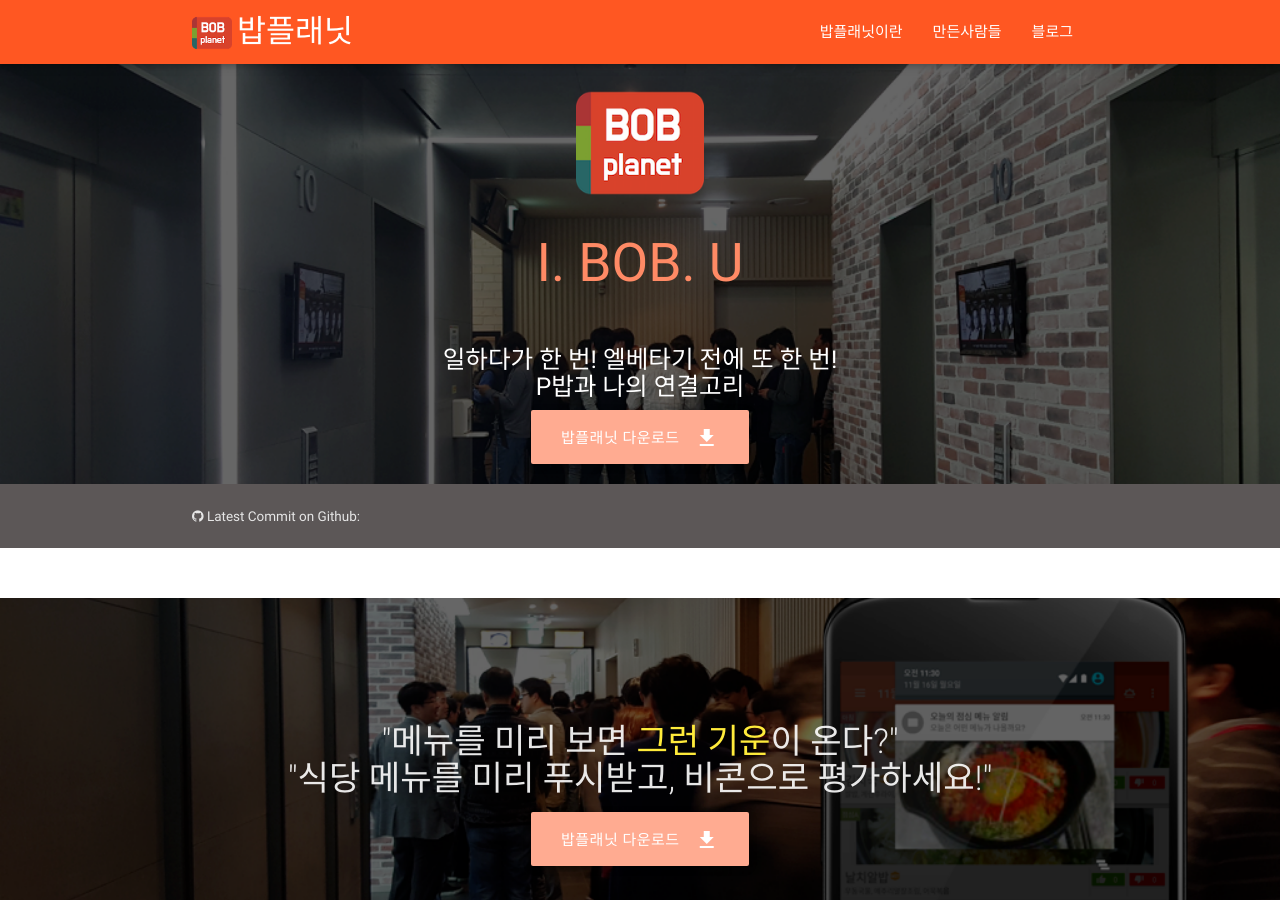
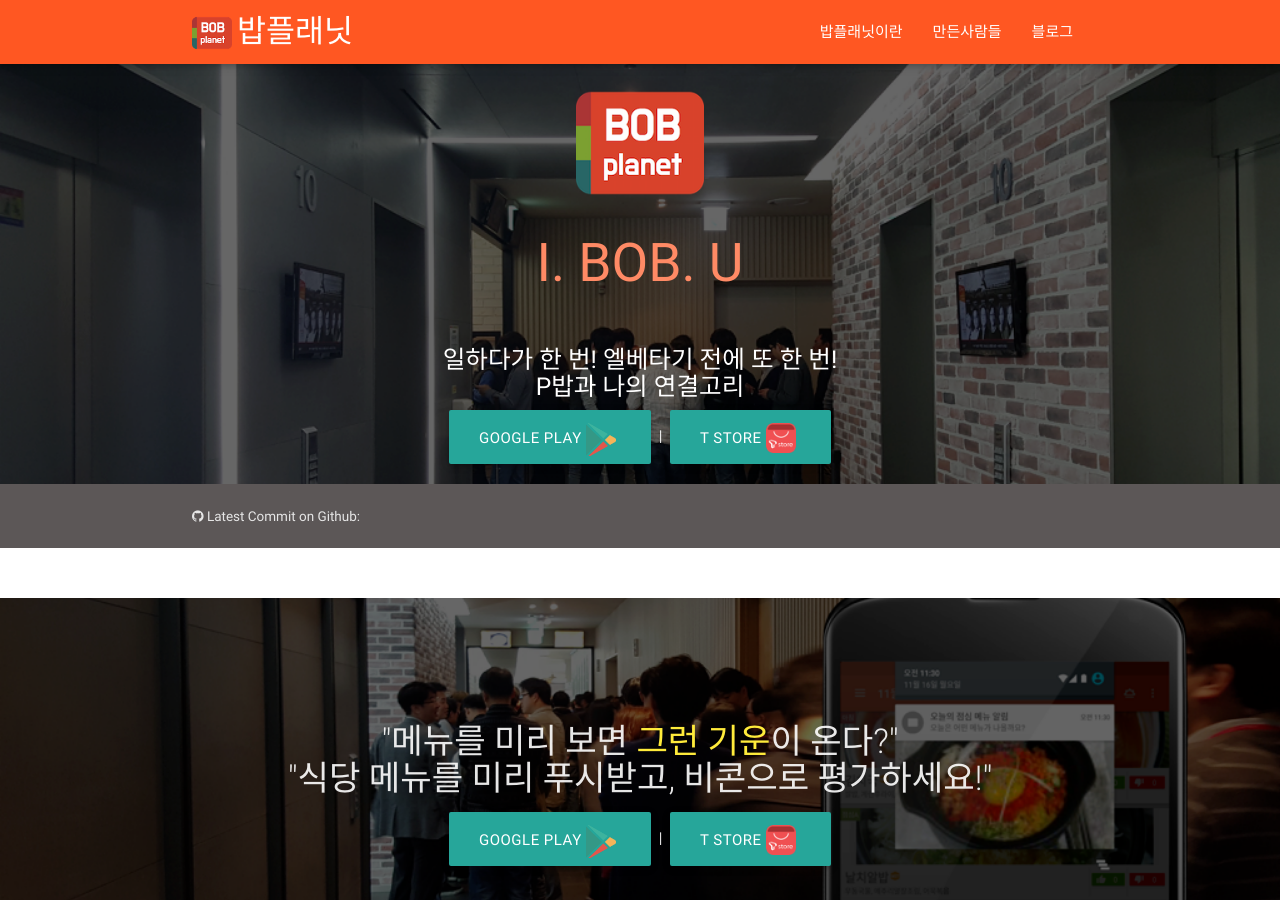
Before and after one commit to bobplanet/bobplanet.github.io, a Jekyll site: the page built from index.html, in a window 1280 px wide and 900 px high. Built offline with Jekyll 4.4.1, drawn with Linux system fonts in a browser that asks for light colours; nearby versions of some CDN libraries; comment, search, counter and statistics services are not loaded.

Commit message:
fb pixel 적용 및 관련 코드 수정
- 구글 / 티스토어 링크 분리
- 각 링크마다 캠페인코드 적용
- 페이스북 픽셀 적용

```diff
--- a/_includes/footer.html
+++ b/_includes/footer.html
@@ -13,8 +13,8 @@
 			</div>
 			<div id="footerAD" class="col l3 s12">
 				<h5 class="white-text">밥플래닛 다운로드</h5>
-				<a href="https://play.google.com/store/apps/details?id=kr.bobplanet.android&utm_source=global_co&utm_medium=prtnr&utm_content=Mar2515&utm_campaign=PartBadge&pcampaignid=MKT-AC-global-none-all-co-pr-py-PartBadges-Oct1515-1"><img class="download_badge appDownload" alt="Get it on Google Play" src="https://play.google.com/intl/en_us/badges/images/apps/en-play-badge.png"/></a><br />
-				<a href="http://onesto.re/0000694906" target="_blank"><img class="download_badge appDownload" alt="Enjoy on T store" src="/assets/images/Tstore Badge 172.png"/></a>
+				<a href="https://play.google.com/store/apps/details?id=kr.bobplanet.android&utm_source=main&utm_medium=site&utm_content=footer&utm_campaign=PartBadge&pcampaignid=MKT-AC-global-none-all-co-pr-py-PartBadges-Oct1515-1"><img class="download_badge appDownload" alt="Get it on Google Play" src="https://play.google.com/intl/en_us/badges/images/apps/en-play-badge.png"/></a><br />
+				<a href="http://onesto.re/0000694906?utm_source=main&utm_medium=site&utm_content=footer&utm_campaign=PartBadge" target="_blank"><img class="download_badge appDownload" alt="Enjoy on T store" src="/assets/images/Tstore Badge 172.png"/></a>
 
 			</div>
 			<div class="col l3 s12">
--- a/_includes/head.html
+++ b/_includes/head.html
@@ -33,15 +33,17 @@
 
 fbq('init', '1658264441122115');
 fbq('track', "PageView");
-fbq('track', 'Lead', {
-	// content_name: 'app download',
-	content_category:  'app download'
+fbq('track', 'ViewContent', {
+	content_name: 'bobplanet main page',
+	content_category:  'Web > main',
+	value: 0.25,
+	currency: 'USD'
 });
 
 </script>
-<noscript><img height="1" width="1" style="display:none"
+<!-- <noscript><img height="1" width="1" style="display:none"
 src="https://www.facebook.com/tr?id=1658264441122115&ev=PageView&noscript=1"
-/></noscript>
+/></noscript> -->
 <!-- End Facebook Pixel Code -->
 
 
--- a/assets/js/init.js
+++ b/assets/js/init.js
@@ -127,7 +127,17 @@
 
 $('.appDownload').click(function(){
   var banner_click = $(this).parents('div[id]').attr('id');
-  ga('send', 'event', 'BannerBtnClick', 'appDownload', banner_click);
+  var download_market = $(this).text();
+  ga('send', 'event', 'BannerBtnClick', download_market, banner_click);
+
+  fbq('track', 'AddToCart', {
+    content_name: 'App download',
+    content_category: 'Android > ' + download_market,
+    content_type: banner_click,
+    value: 1.00,
+    currency: 'USD'
+  });
+
 });
 
 $('.githubJoin').click(function(){
@@ -136,7 +146,5 @@
 });
 
 
-
-
   }); // end of document ready
 })(jQuery); // end of jQuery name space
--- /dev/null
+++ b/event.html
@@ -0,0 +1,3 @@
+---
+layout: default
+---
--- a/index.html
+++ b/index.html
@@ -13,8 +13,9 @@
         <h5 class="header col s12 white-text" >
           일하다가 한 번! 엘베타기 전에 또 한 번!<br />P밥과 나의 연결고리
         </h5>
-        <a href="http://skpla.net/bobplanet" target="_blank" class="appDownload waves-effect waves-light btn-large deep-orange lighten-3"><i class="material-icons right">file_download</i>밥플래닛 다운로드 </a>
-        <br />
+          <a href="https://play.google.com/store/apps/details?id=kr.bobplanet.android&referrer=utm_source%3Dmain%26utm_medium%3Dsite%26utm_content%3Dindex-banner%26utm_campaign%3DPartBadge" target="_blank" class="appDownload waves-effect waves-light btn-large  "><img width="30" class="icon right" src="/assets/images/1449132244_google_play.png"><span class="hide-on-med-and-down">Google Play&nbsp;</span></a>
+          &nbsp;|&nbsp;
+          <a href="http://onesto.re/0000694906?referrer=utm_source%3Dmain%26utm_medium%3Dsite%26utm_content%3Dindex-banner%26utm_campaign%3DPartBadge" target="_blank" class="appDownload waves-effect waves-light btn-large "><img width="30" class="icon right" src="/assets/images/Tstore.png"><span class="hide-on-med-and-down">T store&nbsp;</span></a><br />
       </div>
     </div>
   </div>
@@ -93,8 +94,9 @@
         "메뉴를 미리 보면 <span class="yellow-text">그런 기운</span>이 온다?"<br />"식당 메뉴를 미리 푸시받고, 비콘으로 평가하세요!"
 
         </h4>
-          <a href="http://skpla.net/bobplanet" target="_blank" class="appDownload waves-effect waves-light btn-large deep-orange lighten-3"><i class="material-icons right">file_download</i>밥플래닛 다운로드</a>
-
+          <a href="https://play.google.com/store/apps/details?id=kr.bobplanet.android&referrer=utm_source%3Dmain%26utm_medium%3Dsite%26utm_content%3Dbanner02%26utm_campaign%3DPartBadge" target="_blank" class="appDownload waves-effect waves-light btn-large  "><img width="30" class="icon right" src="/assets/images/1449132244_google_play.png"><span class="hide-on-med-and-down">Google Play&nbsp;</span></a>
+          &nbsp;|&nbsp;
+          <a href="http://onesto.re/0000694906?referrer=utm_source%3Dmain%26utm_medium%3Dsite%26utm_content%3Dbanner02%26utm_campaign%3DPartBadge" target="_blank" class="appDownload waves-effect waves-light btn-large "><img width="30" class="icon right" src="/assets/images/Tstore.png"><span class="hide-on-med-and-down">T store&nbsp;</span></a>
       </div>
     </div>
   </div>
```
Also changed, not shown: assets/images/1449132244_google_play.png (added), assets/images/Tstore.png (added).
